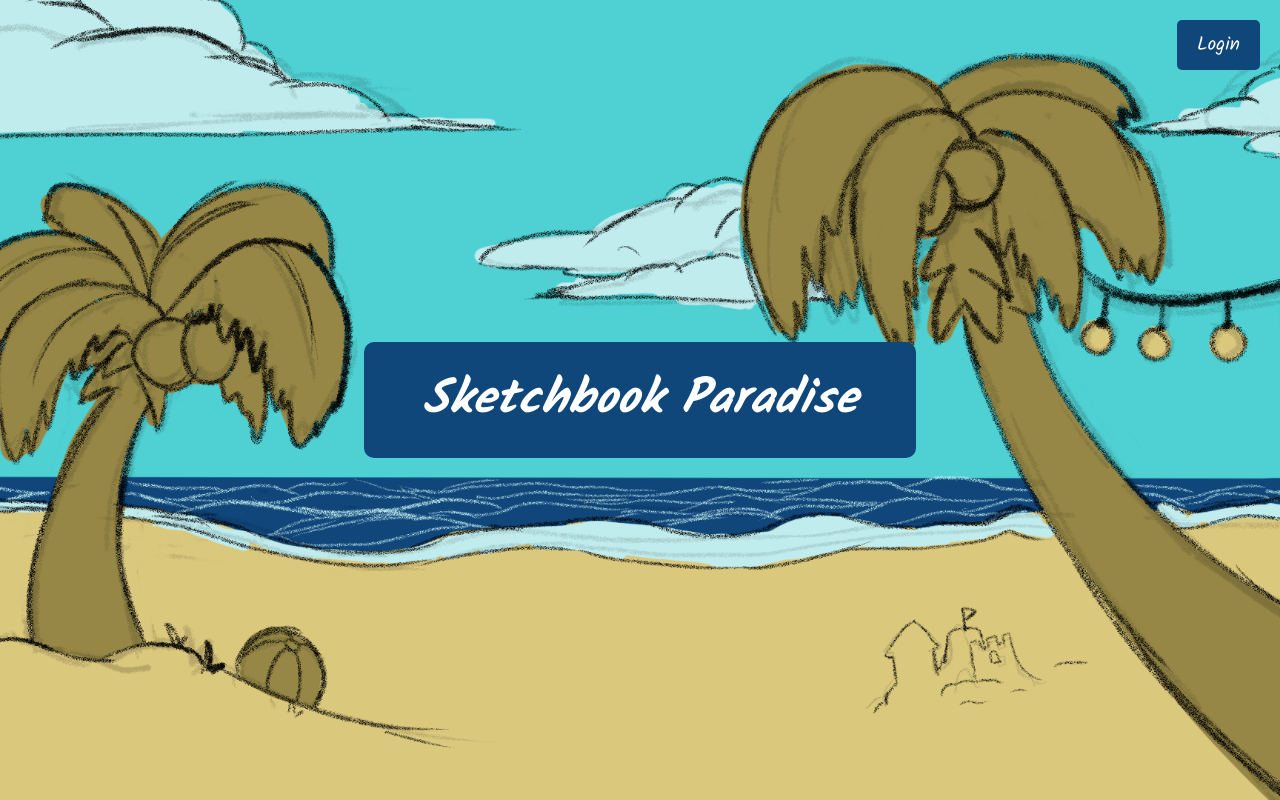
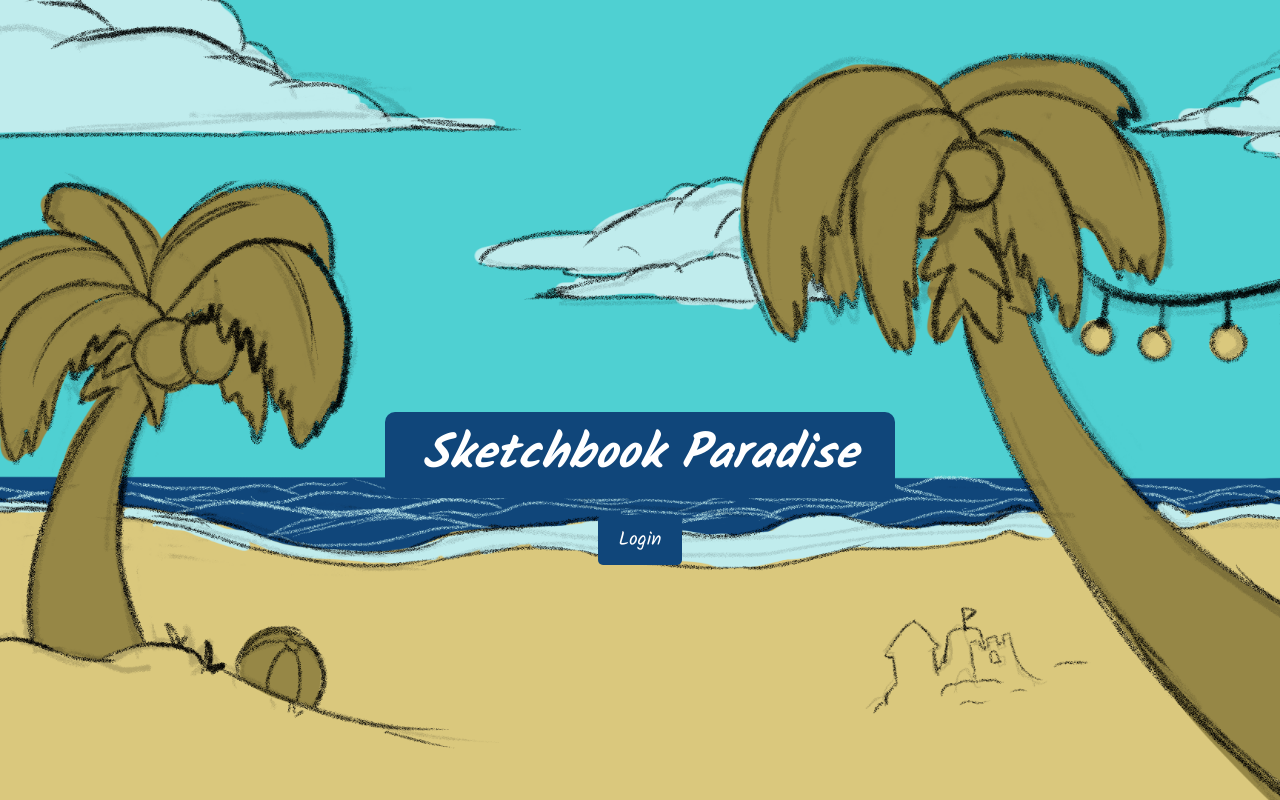
Before and after one commit to 45DegreeAngl/COP4331_Group_15, a PHP site: page / in a window 1280 px wide. Run offline with PHP 8.4, Linux system fonts and the light colour scheme.

Commit message:
Update styles.css
Made accessibility changes so the website was easily navigable such as color changes, button adjustments and container sizing.

```diff
--- a/css/styles.css
+++ b/css/styles.css
@@ -96,7 +96,7 @@ body
     font-family: 'Kalam', cursive;
     padding: 10px 20px;
     color: white;
-    background-color: #007BFF;
+    background-color: #10467A;
     border: none;
     border-radius: 5px;
     cursor: pointer;
@@ -109,7 +109,8 @@ body
 .signup-container .signup-button-left button:hover,
 .signup-container .signup-button-right button:hover {
     font-family: 'Kalam', cursive;
-    background-color: #10467A;
+    background-color: #10467Aaf;
+    color: black;
 }
 
 
@@ -212,7 +213,7 @@ body
     font-family: 'Kalam', cursive;
     padding: 10px 20px;
     color: white;
-    background-color: #007BFF;
+    background-color: #10467A;
     border: none;
     border-radius: 5px;
     cursor: pointer;
@@ -222,9 +223,11 @@ body
 }
 
 .login-container .login-button-left button:hover,
-.login-container .login-button-right button:hover {
+.login-container .login-button-right button:hover,
+.login-container .login-button-center button:hover {
     font-family: 'Kalam', cursive;
-    background-color: #10467A;
+    background-color: #10467Aaf;
+    color: black;
 }
 
 #loginResult {
@@ -243,12 +246,12 @@ body
 
 }
 
-.login-button-center button {
+.login-container .login-button-center button {
     font-size: 17px;
     font-family: 'Kalam', cursive;
     padding: 10px 20px;
     color: white;
-    background-color: #007BFF;
+    background-color: #10467A;
     border: none;
     border-radius: 5px;
     cursor: pointer;
@@ -275,24 +278,24 @@ body
 
 #title {
     font-size: 3rem;
-    width: 40%;
+    width: 500px;
     text-align: center;
     font-family: 'Kalam', cursive;
     color: #FFFFFF;
-    background-color: #10477a;
-    padding: 20px;
+    background-color: #10467A;
+    padding: 5px;
     border-radius: 10px;
     text-align: center;
     justify-content: center;
+    position: absolute;
+    top: 380px;
 }
-
 
 .signup-login-button {
     font-family: 'Kalam', cursive;
     border: none;
     position: absolute;
-    top: 20px;
-    right: 20px;
+    top: 515px;
 }
 
 .signup-login-button button {
@@ -304,22 +307,38 @@ body
     align-items: center;
     justify-content: center;
     color: white;
-    background-color: #10477a;
+    background-color: #10467a;
     border-radius: 5px;
     cursor: pointer;
     transition: background-color 0.3s;
-
 }
 
 .signup-login-button button:hover {
-    background-color: #10477aaf;
+    background-color: #10467aaf;
     color: black;
 }
-
-
 
 .kalam-light {
     font-family: "Kalam", cursive;
     font-weight: 300;
     font-style: normal;
   }
+
+/* ------------------------------------------------------------------------------------------------------- */
+/* Contact Manager Page's styling */
+/* ------------------------------------------------------------------------------------------------------- */
+
+.contact-manager-background {
+    background-image: url("../images/Blurry_COP4331_Homepage_Background_Blurred_Version.png");
+    background-size: cover;
+    background-position: center;
+    background-repeat: no-repeat;
+    margin: 0;
+    height: 100vh;
+    display: flex;
+    flex-direction: column;
+    justify-content: center;
+    align-items: center;
+    position: relative;
+    overflow: hidden;
+}
```
